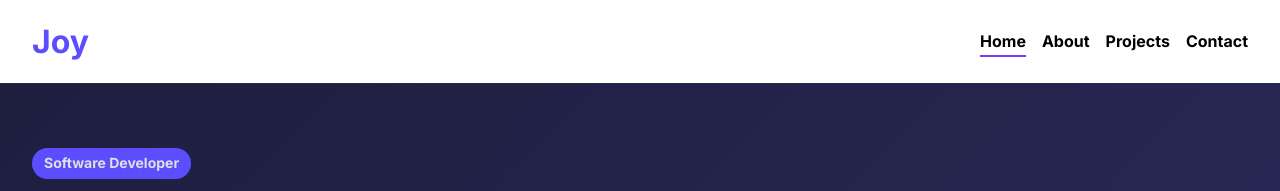
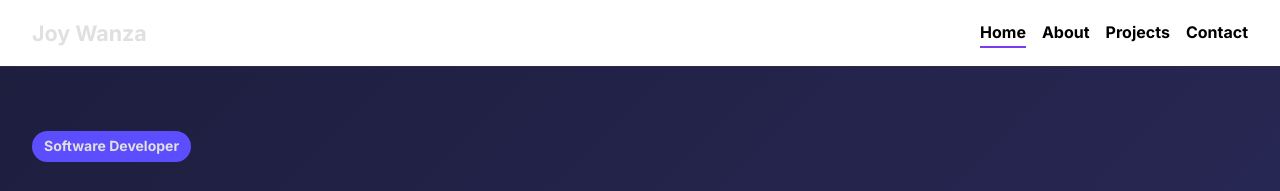
Before and after one commit to Joy-ar/joy.github.io, a plain HTML site: page index.html in a window 1280 px wide. Shown: the top 191 px of the page. Drawn offline with Linux system fonts and the light colour scheme.

Commit message:
commit summary

```diff
--- a/index.html
+++ b/index.html
@@ -9,10 +9,7 @@
 </head>
 <body class="dark-theme">
   <nav class="navbar">
-    <div class="logo" style="font-size: 2rem; font-weight: bold; display: flex; align-items: center; gap: 0.25rem; flex-wrap: wrap;">
-      <span id="backButton" style="color: #5c4dff; cursor: pointer;">Joy</span>
-      <span id="forwardButton" style="color: #fff; cursor: pointer;">Wanza</span>
-    </div>
+    <div class="logo"><span id="backButton">Joy</span> <span id="forwardButton">Wanza</span></div>
           <ul class="nav-links">
       <li><a href="index.html" class="active">Home</a></li>
       <li><a href="about.html">About</a></li>
```
